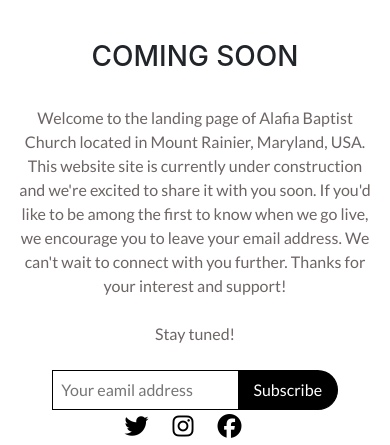
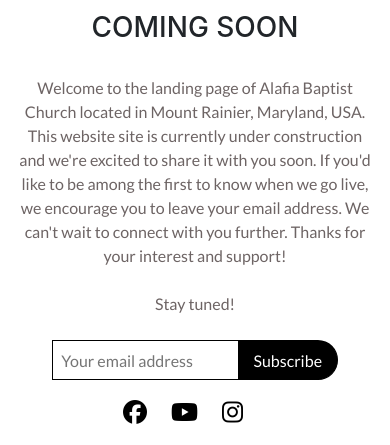
Before and after one commit to marquisvictor/landing, a plain HTML site: page index.html in a window 390 px wide. Shown: the part 467-912 px from the top of the page. Drawn offline with nearby package versions, Linux system fonts and the light colour scheme; a web font is replaced by a local one.

Commit message:
fix urls and wrote media queries

```diff
--- a/index.html
+++ b/index.html
@@ -31,7 +31,7 @@
                     <h1>GREETINGS FROM ALAFIA BAPTIST CHURCH, USA</h1>
                     <br/>
                     <br/>
-                    <h3>COMING SOON</h3>
+                    <h3 style="margin-top: 5rem;">COMING SOON</h3>
                     <p class=slogan>Welcome to the landing page of Alafia Baptist Church
                         located in Mount Rainier, Maryland, USA. <br />
                         This website site is currently under construction and we're
@@ -40,13 +40,13 @@
                         leave your email address. We can't wait to connect with
                         you further. Thanks for your interest and support!
                         <br /><br /> Stay tuned!</p>
-                    <form class=form-subscribe action=#> <input type=email class=form placeholder="Your eamil address"
+                    <form class=form-subscribe action=#> <input type=email class=form placeholder="Your email address"
                             required> <button type=submit>Subscribe</button> </form>
                 </div>
                 <ul class=icon-list>
-                    <li class=icon><a class=twitter href=google.com></a></li>
-                    <li class=icon><a class=facebook href=google.com></a></li>
-                    <li class=icon><a class=instagram href=google.com></a></li>
+                    <li class="icon"><a class="instagram" href="https://www.facebook.com/alafiabaptistchurchmd" target="_blank"></a></li>
+                    <li class="icon"><a class="youtube" href="https://www.youtube.com/@alafiabaptistchurch3962" target="_blank"></a></li>
+                    <li class="icon"><a class="facebook" href="https://www.instagram.com/alafiabaptistchurchmd/" target="_blank"></a></li>
                 </ul>
             </div>
         </div>
--- a/styles/main.css
+++ b/styles/main.css
@@ -85,7 +85,9 @@ h1,
     flex: 1; }
     @media screen and (max-width: 576px) {
       .container .right .mainInfo {
-        text-align: center; } }
+        text-align: center; }
+        .container .right .mainInfo h1 {
+          display: none; }}
     .container .right .mainInfo h1 {
       font-size: 2em;
       margin-left: 1em; }
@@ -100,7 +102,8 @@ h1,
         .container .right .mainInfo .slogan {
           width: auto; } }
     .container .right .mainInfo .form-subscribe {
-      margin-top: 0.5em; }
+      margin-top: 0.5em;
+      margin-bottom: 1rem; }
       @media screen and (max-width: 576px) {
         .container .right .mainInfo .form-subscribe {
           margin-left: 0; } }
@@ -175,9 +178,9 @@ button,
     .form-subscribe {
       margin-left: auto; } }
 
-.twitter::before {
+.youtube::before {
   font-family: "Font Awesome 5 Brands";
-  content: "\f099"; }
+  content: "\f167"; }
 
 .facebook::before {
   font-family: "Font Awesome 5 Brands";
```
Also changed, not shown: scripts/bundle.js.
